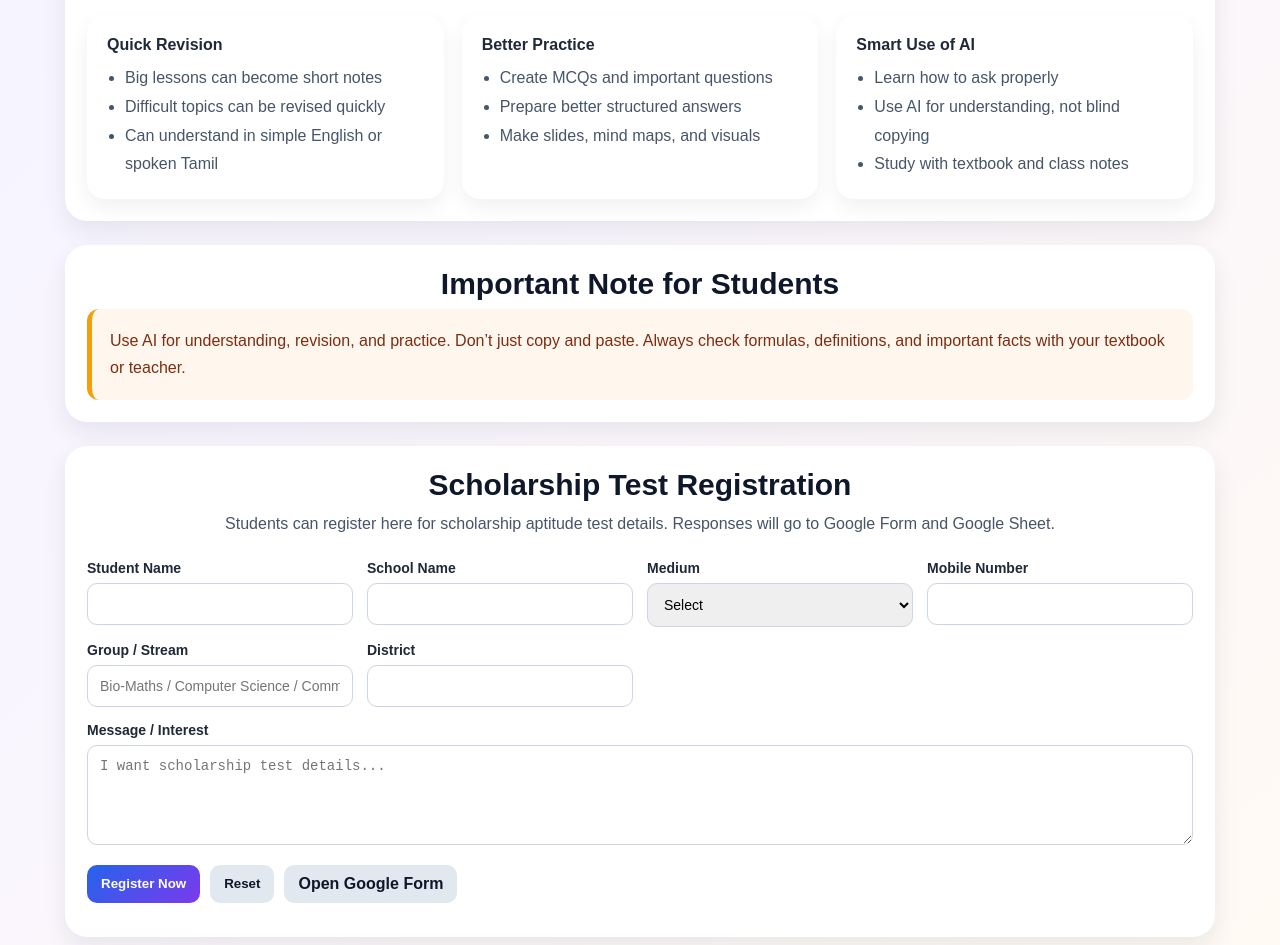
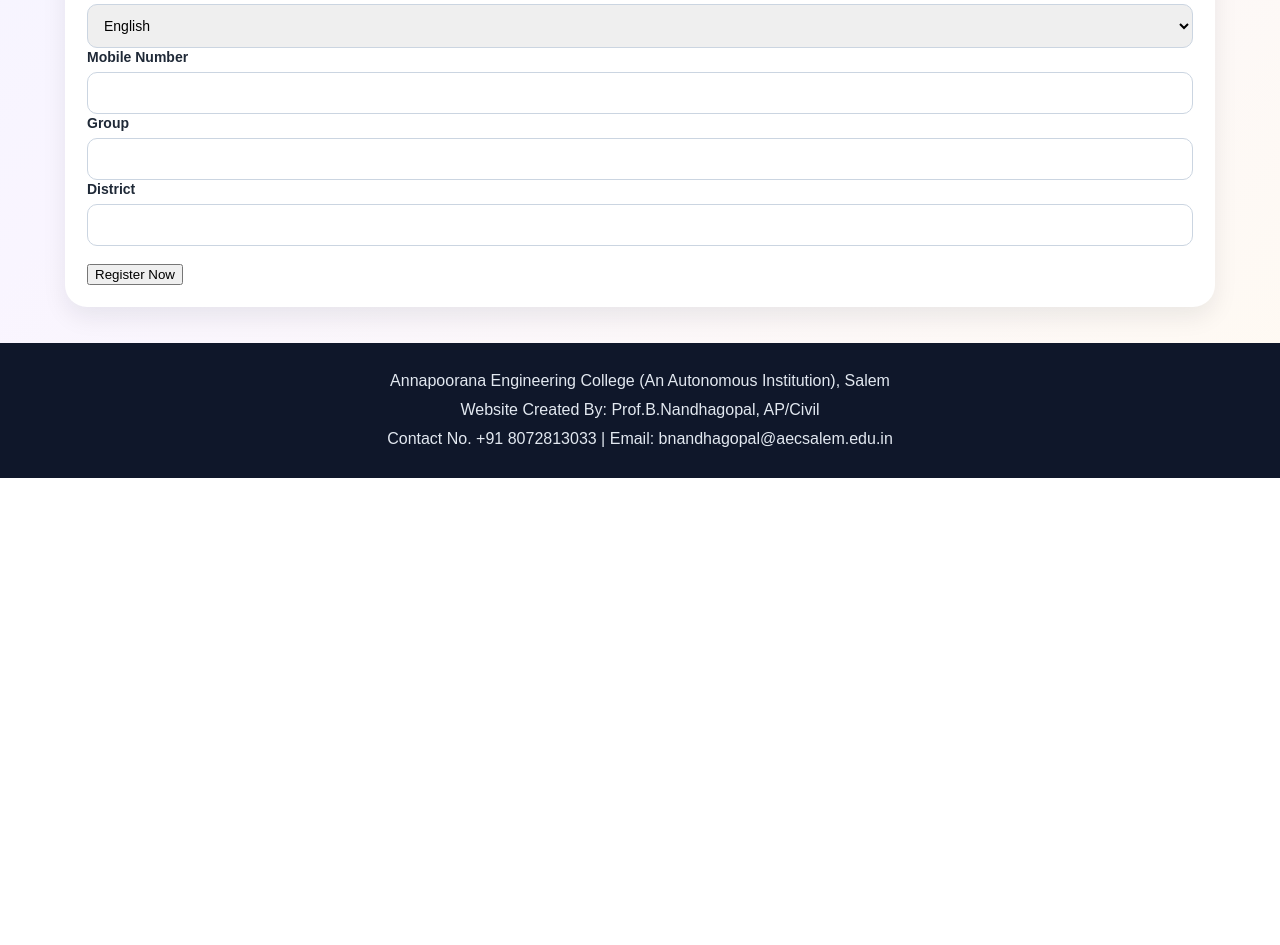
Before and after one commit to boopathinandhu/Ai-tool-for-2-students-, a plain HTML site: page index.html in a window 1280 px wide. Shown: the part 1207-2152 px from the top of the page. After the commit the page ends 1685 px from the top, so only its background shows below. Drawn offline with Linux system fonts and the light colour scheme.

Commit message:
Update scholarship registration form and links

```diff
--- a/index.html
+++ b/index.html
@@ -281,64 +281,45 @@
         </div>
       </div>
     </section>
-
     <section class="panel">
       <h2 id="warningTitle" class="section-title">Important Note for Students</h2>
       <div id="warningText" class="warning">
         Use AI for understanding, revision, and practice. Don’t just copy and paste. Always check formulas, definitions, and important facts with your textbook or teacher.
       </div>
     </section>
+<section class="panel">
+<h2>Scholarship Test Registration</h2>
 
-    <section class="panel">
-      <h2 id="formTitle" class="section-title">Scholarship Test Registration</h2>
-      <p id="formSubtitle" class="section-subtitle">Students can register here for scholarship aptitude test details. Responses will go to Google Form and Google Sheet.</p>
+<form action="https://docs.google.com/forms/d/e/1FAIpQLSdZyusli8aoJXrvs64VFisowlYFrrsvl9Q1BI1mOsGtiQfOnQ/formResponse"
+method="POST" target="_blank">
 
-      <form id="registrationForm">
-        <div class="grid">
-          <div>
-            <label id="labelName" for="name">Student Name</label>
-            <input type="text" id="name" required />
-          </div>
-          <div>
-            <label id="labelSchool" for="school">School Name</label>
-            <input type="text" id="school" required />
-          </div>
-          <div>
-            <label id="labelMedium" for="medium">Medium</label>
-            <select id="medium" required>
-              <option value="">Select</option>
-              <option value="English Medium">English Medium</option>
-              <option value="Tamil Medium">Tamil Medium</option>
-            </select>
-          </div>
-          <div>
-            <label id="labelPhone" for="phone">Mobile Number</label>
-            <input type="tel" id="phone" required />
-          </div>
-          <div>
-            <label id="labelGroup" for="group">Group / Stream</label>
-            <input type="text" id="group" placeholder="Bio-Maths / Computer Science / Commerce" />
-          </div>
-          <div>
-            <label id="labelDistrict" for="district">District</label>
-            <input type="text" id="district" />
-          </div>
-        </div>
+<label>Student Name</label>
+<input name="entry.983033617" required>
 
-        <div style="margin-top:14px;">
-          <label id="labelMessage" for="message">Message / Interest</label>
-          <textarea id="message" placeholder="I want scholarship test details..."></textarea>
-        </div>
+<label>School Name</label>
+<input name="entry.801039746" required>
 
-        <div class="btn-row" style="margin-top:16px;">
-          <button class="btn btn-primary" type="submit" id="submitBtn">Register Now</button>
-          <button class="btn btn-secondary" type="reset" id="resetBtn">Reset</button>
-          <a class="btn btn-secondary" id="openGoogleFormBtn" href="#" target="_blank">Open Google Form</a>
-        </div>
+<label>Medium</label>
+<select name="entry.1294393761" required>
+<option>English</option>
+<option>Tamil</option>
+</select>
 
-        <div id="formStatus" class="status"></div>
-      </form>
-    </section>
+<label>Mobile Number</label>
+<input name="entry.682366574" required>
+
+<label>Group</label>
+<input name="entry.2031149044">
+
+<label>District</label>
+<input name="entry.2144771428">
+
+<br><br>
+
+<button type="submit">Register Now</button>
+
+</form>
+</section>
   </main>
 
   <footer>
@@ -348,8 +329,8 @@
   </footer>
 
   <script>
-    const GOOGLE_FORM_ACTION = "YOUR_GOOGLE_FORM_RESPONSE_URL";
-    const GOOGLE_FORM_VIEW = "YOUR_GOOGLE_FORM_VIEW_URL";
+    const GOOGLE_FORM_ACTION = "https://forms.gle/ADNcb8RGTJT57Yde8";
+    const GOOGLE_FORM_VIEW = "https://docs.google.com/forms/d/e/1FAIpQLSdZyusli8aoJXrvs64VFisowlYFrrsvl9Q1BI1mOsGtiQfOnQ/viewform";
 
     const FORM_FIELDS = {
       name: "entry.1111111111",
```
